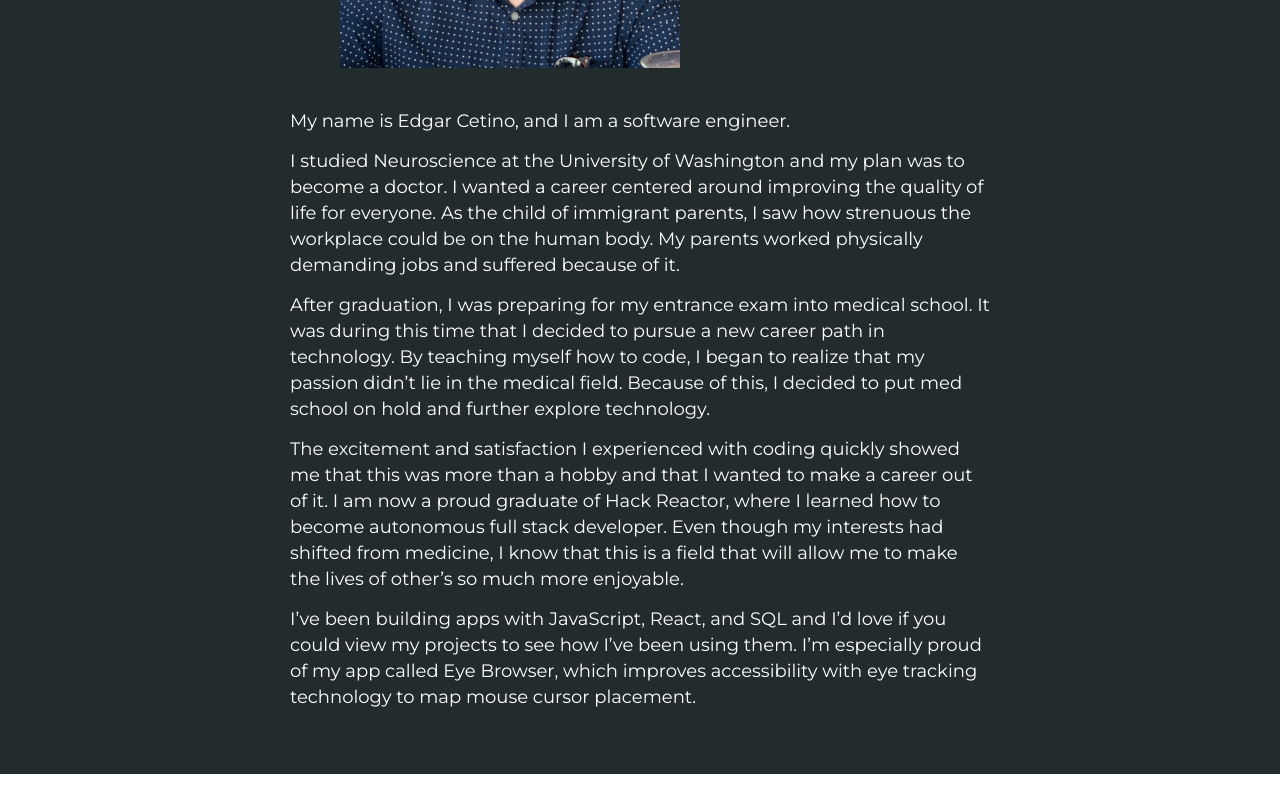
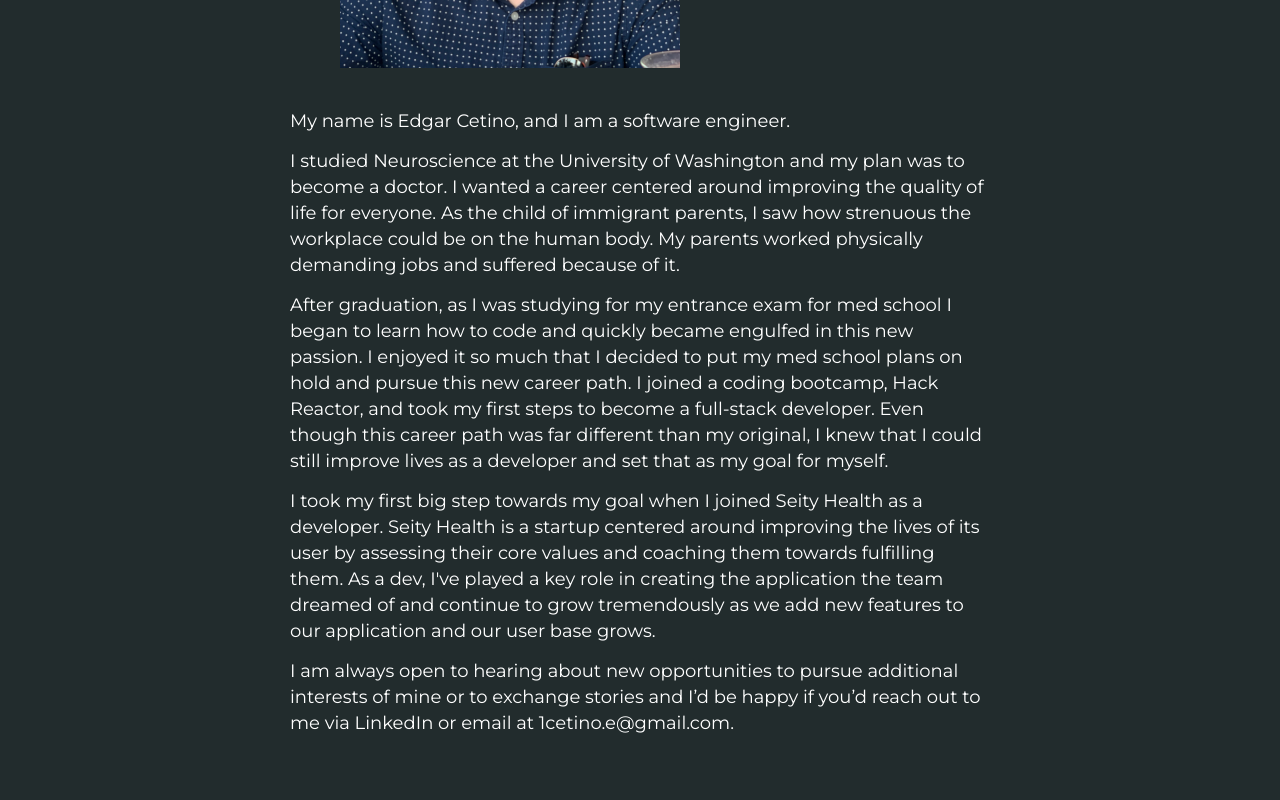
Before and after one commit to ecetino/portfolio, a React (Create React App) app: page /about in a window 1280 px wide. Shown: the part 412-1212 px from the top of the page. Before the commit the page ends 1186 px from the top, so only its background shows below. Built offline with nearby package versions, Linux system fonts and the light colour scheme.

Commit message:
resume update and about text updated

```diff
--- a/src/pages/About/about.tsx
+++ b/src/pages/About/about.tsx
@@ -17,12 +17,13 @@ export const About = () => {
                     I studied Neuroscience at the University of Washington and my plan was to become a doctor. I wanted a career centered around improving the quality of life for everyone. As the child of immigrant parents, I saw how strenuous the workplace could be on the human body. My parents worked physically demanding jobs and suffered because of it.
                 </p>
                 <p>
-                    After graduation, I was preparing for my entrance exam into medical school. It was during this time that I decided to pursue a new career path in technology. By teaching myself how to code, I began to realize that my passion didn’t lie in the medical field. Because of this, I decided to put med school on hold and further explore technology.
-                </p>
-                <p>The excitement and satisfaction I experienced with coding quickly showed me that this was more than a hobby and that I wanted to make a career out of it. I am now a proud graduate of Hack Reactor, where I learned how to become autonomous full stack developer. Even though my interests had shifted from medicine, I know that this is a field that will allow me to make the lives of other’s so much more enjoyable.
+                    After graduation, as I was studying for my entrance exam for med school I began to learn how to code and quickly became engulfed in this new passion. I enjoyed it so much that I decided to put my med school plans on hold and pursue this new career path. I joined a coding bootcamp, Hack Reactor, and took my first steps to become a full-stack developer. Even though this career path was far different than my original, I knew that I could still improve lives as a developer and set that as my goal for myself.
                 </p>
                 <p>
-                    I’ve been building apps with JavaScript, React, and SQL and I’d love if you could view my projects to see how I’ve been using them. I’m especially proud of my app called Eye Browser, which improves accessibility with eye tracking technology to map mouse cursor placement.
+                    I took my first big step towards my goal when I joined Seity Health as a developer. Seity Health is a startup centered around improving the lives of its user by assessing their core values and coaching them towards fulfilling them. As a dev, I've played a key role in creating the application the team dreamed of and continue to grow tremendously as we add new features to our application and our user base grows.
+                </p>
+                <p>
+                    I am always open to hearing about new opportunities to pursue additional interests of mine or to exchange stories and I’d be happy if you’d reach out to me via LinkedIn or email at 1cetino.e@gmail.com.
                 </p>
             </div>
         </div>
```
Also changed, not shown: src/assets/images/Edgar_Cetino_Resume.png, 1 other file (tests, documents, lock files or other folders).
